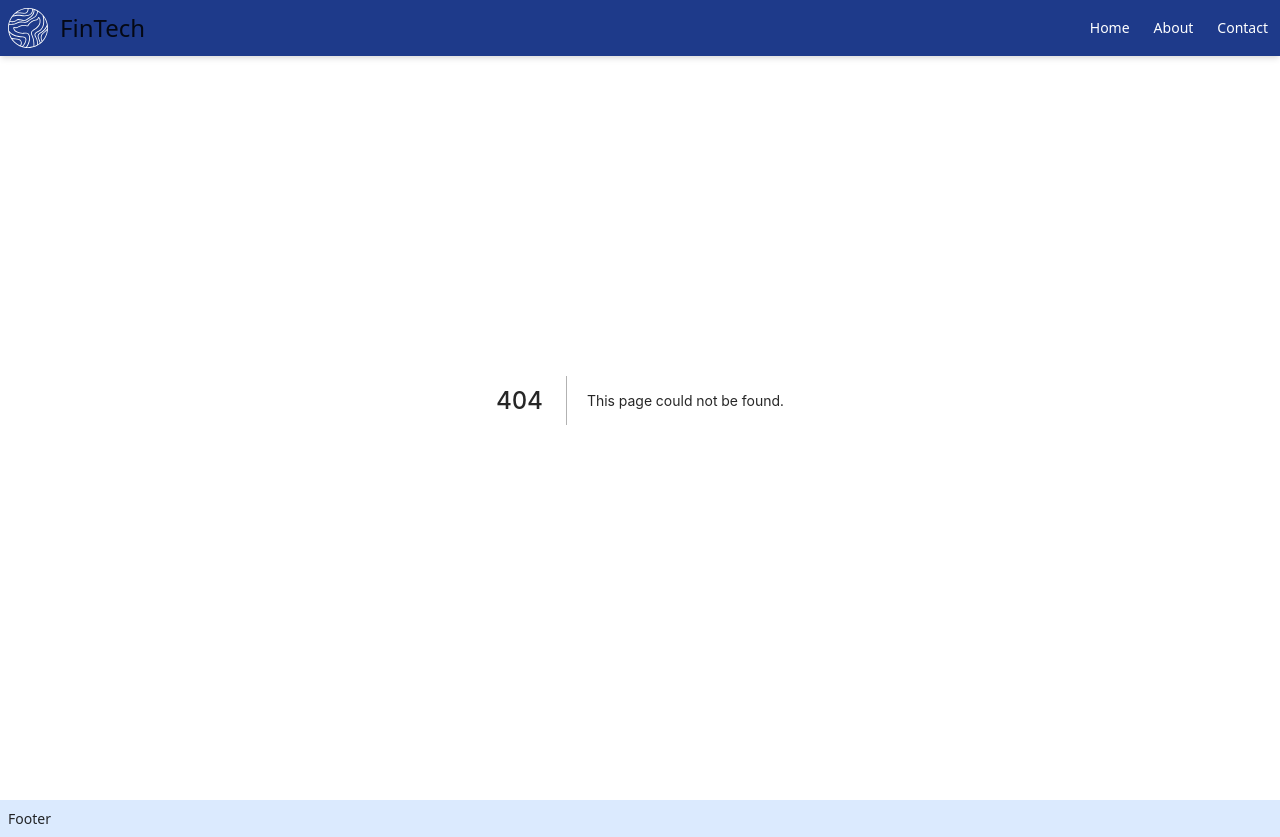
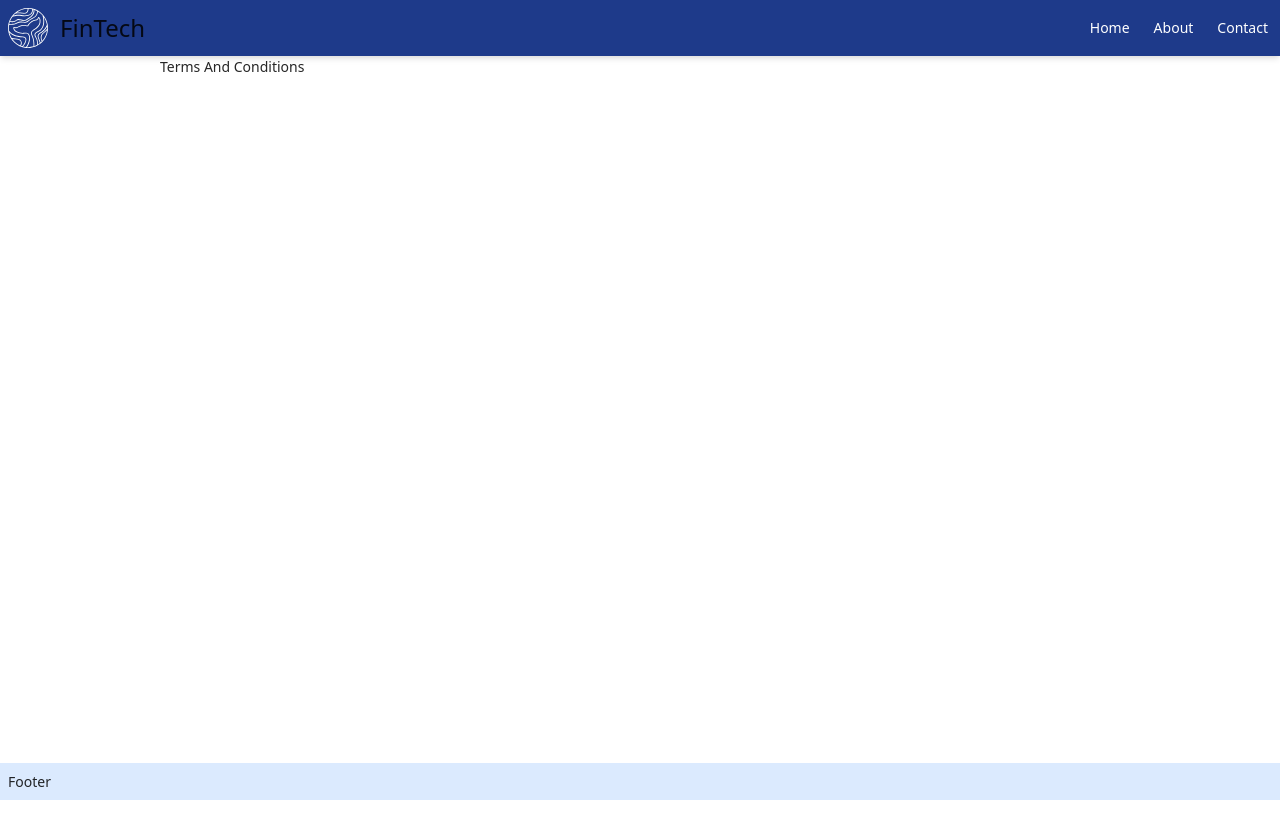
Before and after one commit to Phoboes/mig, a Next.js app: page /terms-and-conditions in a window 1280 px wide. Before the commit this address had no page. After the commit the page ends 800 px from the top, so only its background shows below. Built offline with nearby package versions, Linux system fonts and the light colour scheme.

Commit message:
Added test files

```diff
--- /dev/null
+++ b/pages/privacy-policy.tsx
@@ -0,0 +1,11 @@
+import withContentLayout from "layouts/withContentLayout";
+
+function PrivacyPolicy() {
+  return (
+    <div>
+      <h2>Privacy Policy</h2>
+    </div>
+  );
+}
+
+export default withContentLayout(PrivacyPolicy);
--- /dev/null
+++ b/pages/terms-and-conditions.tsx
@@ -0,0 +1,11 @@
+import withContentLayout from "layouts/withContentLayout";
+
+function TermsAndConditions() {
+  return (
+    <div>
+      <h2>Terms And Conditions</h2>
+    </div>
+  );
+}
+
+export default withContentLayout(TermsAndConditions);
```
